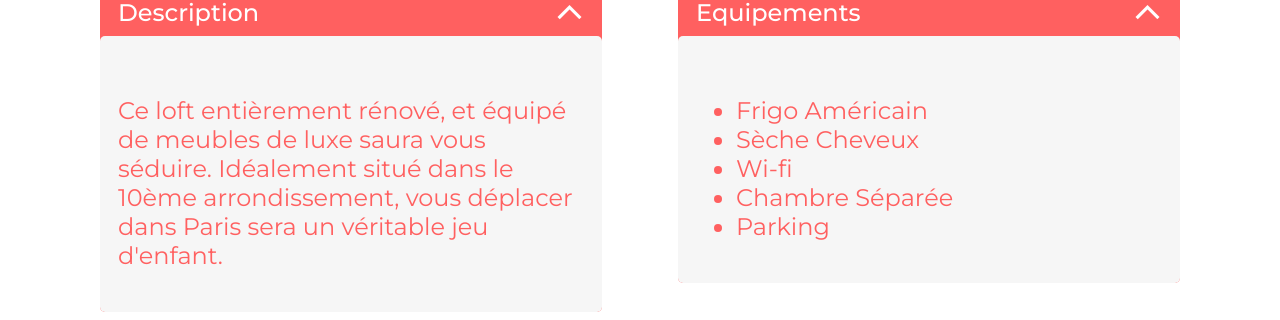
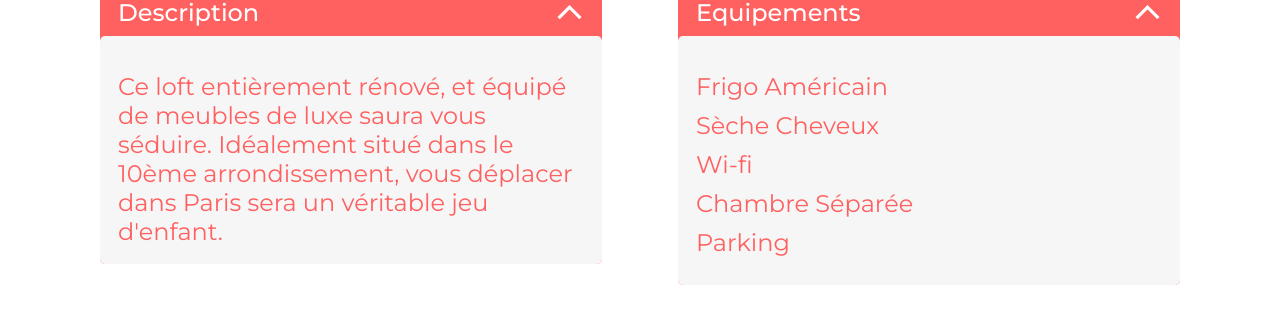
Before and after one commit to TechnoLogicsTheorical/Project_11-Kasa, a React (Create React App) app: page /appartment/0979876d in a window 1280 px wide. Shown: the part 731-1051 px from the top of the page. Built offline with nearby package versions, Linux system fonts and the light colour scheme; the HTML template or start-up script is replaced by a standard one.

Commit message:
Remise en page des styles des enfants de la carte de détail

```diff
--- a/src/components/misc/Detail/comp.css
+++ b/src/components/misc/Detail/comp.css
@@ -43,3 +43,16 @@
     margin: 9px -18px -7px;
     border-radius: 5px
 }
+
+.Detail-Card-Content > * {
+    margin: 0;
+    padding: 0;
+
+    /* Force to apply children block and accept size dimension with width and height, if is settled ...*/
+    display: inline-block;
+}
+
+.List-Item {
+    margin-bottom: 10px;
+    display: block;
+}
--- a/src/pages/Appartment.jsx
+++ b/src/pages/Appartment.jsx
@@ -70,7 +70,7 @@ function Appartment() {
                     defaultOpen={true}
                 >
                     <ul>
-                        {datas && datas.equipments.map( equipment => (<li key={equipment}>{equipment}</li>))}
+                        {datas && datas.equipments.map( equipment => (<li className='List-Item' key={equipment}>{equipment}</li>))}
                     </ul>
                 </Detail>
             </div>
```
